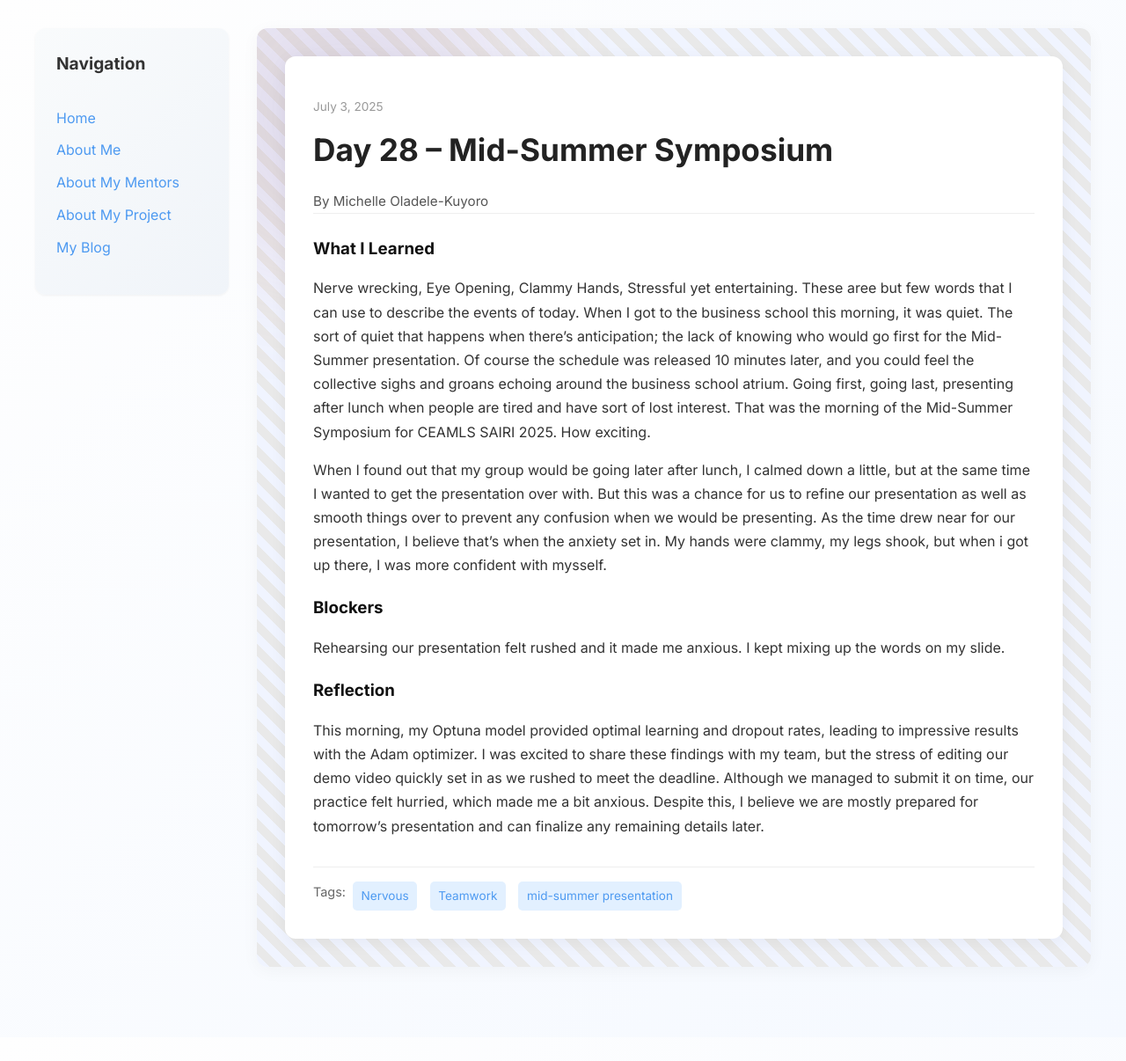
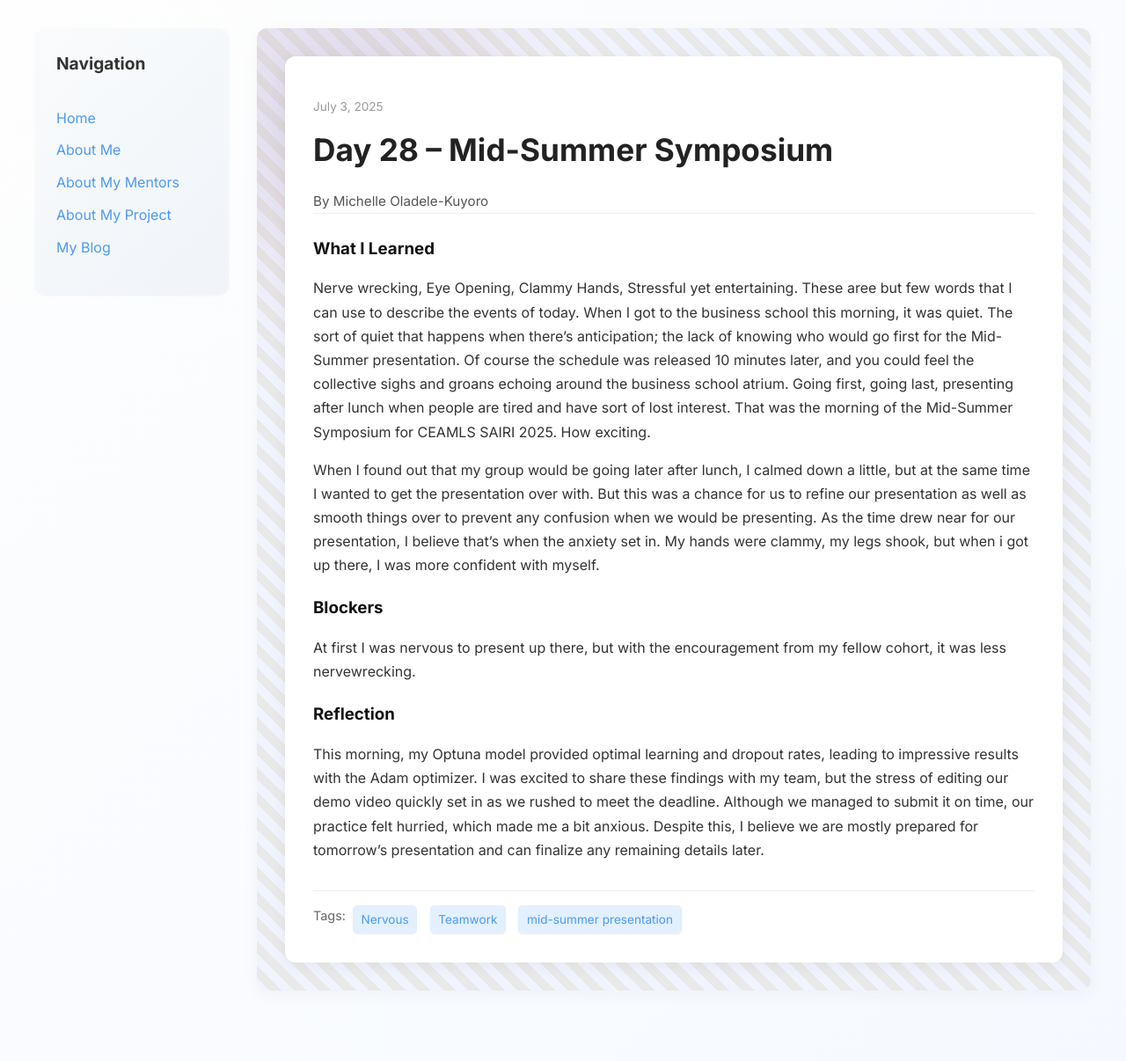
Before and after one commit to Miola585/Miola585.github.io, a Jekyll site: the page built from _posts/2025-07-03-day-28.md, in a window 1280 px wide. Shown: the whole page at 88% size. Built offline with Jekyll 4.4.1, drawn with Linux system fonts in a browser that asks for light colours; before the commit the page ends 1179 px from its top, so only the background shows below that.

Commit message:
Update 2025-07-03-day-28.md

```diff
--- a/_posts/2025-07-03-day-28.md
+++ b/_posts/2025-07-03-day-28.md
@@ -9,10 +9,10 @@ tags: [ "Nervous", "Teamwork", "mid-summer presentation"]
 what_i_learned: |
   Nerve wrecking, Eye Opening, Clammy Hands, Stressful yet entertaining. These aree but few words that I can use to describe the events of today. When I got to the business school this morning, it was quiet. The sort of quiet that happens when there's anticipation; the lack of knowing who would go first for the Mid-Summer presentation. Of course the schedule was released 10 minutes later, and you could feel the collective sighs and groans echoing around the business school atrium. Going first, going last, presenting after lunch when people are tired and have sort of lost interest. That was the morning of the Mid-Summer Symposium for CEAMLS SAIRI 2025. How exciting.
 
-  When I found out that my group would be going later after lunch, I calmed down a little, but at the same time I wanted to get the presentation over with. But this was a chance for us to refine our presentation as well as smooth things over to prevent any confusion when we would be presenting. As the time drew near for our presentation, I believe that's when the anxiety set in. My hands were clammy, my legs shook, but when i got up there, I was more confident with mysself.
+  When I found out that my group would be going later after lunch, I calmed down a little, but at the same time I wanted to get the presentation over with. But this was a chance for us to refine our presentation as well as smooth things over to prevent any confusion when we would be presenting. As the time drew near for our presentation, I believe that's when the anxiety set in. My hands were clammy, my legs shook, but when i got up there, I was more confident with myself.
 
 blockers: |
-   Rehearsing our presentation felt rushed and it made me anxious. I kept mixing up the words on my slide.
+   At first I was nervous to present up there, but with the encouragement from my fellow cohort, it was less nervewrecking.
 
 reflection: |
     This morning, my Optuna model provided optimal learning and dropout rates, leading to impressive results with the Adam optimizer. I was excited to share these findings with my team, but the stress of editing our demo video quickly set in as we rushed to meet the deadline. Although we managed to submit it on time, our practice felt hurried, which made me a bit anxious. Despite this, I believe we are mostly prepared for tomorrow's presentation and can finalize any remaining details later.
```
